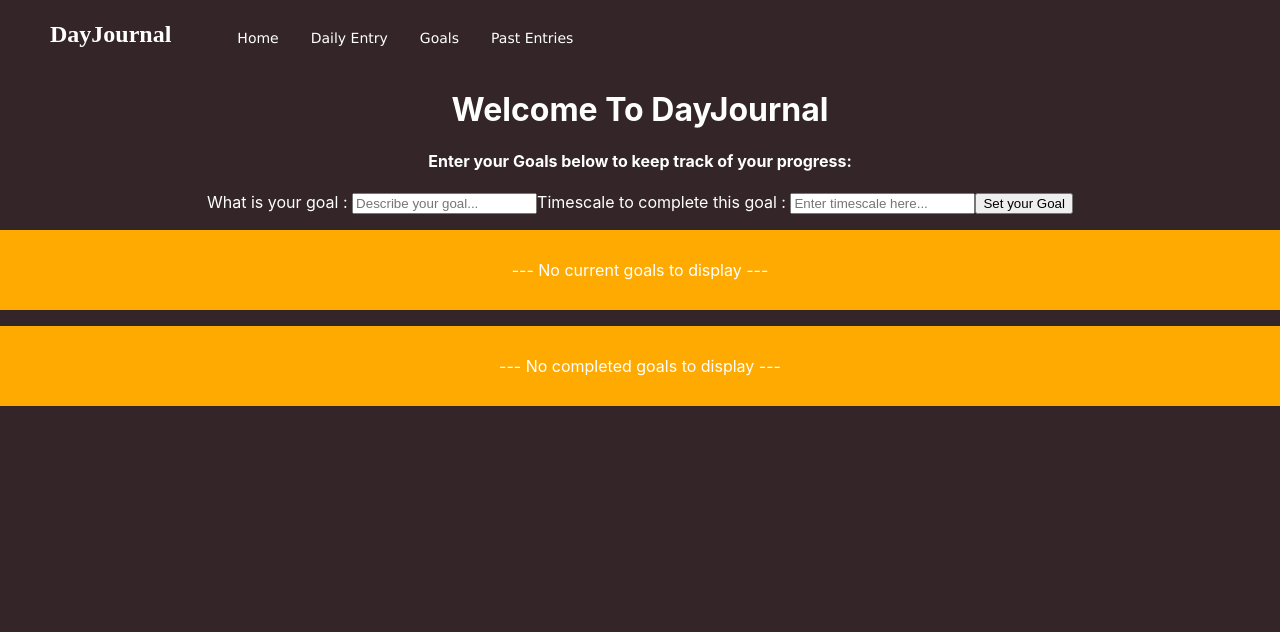
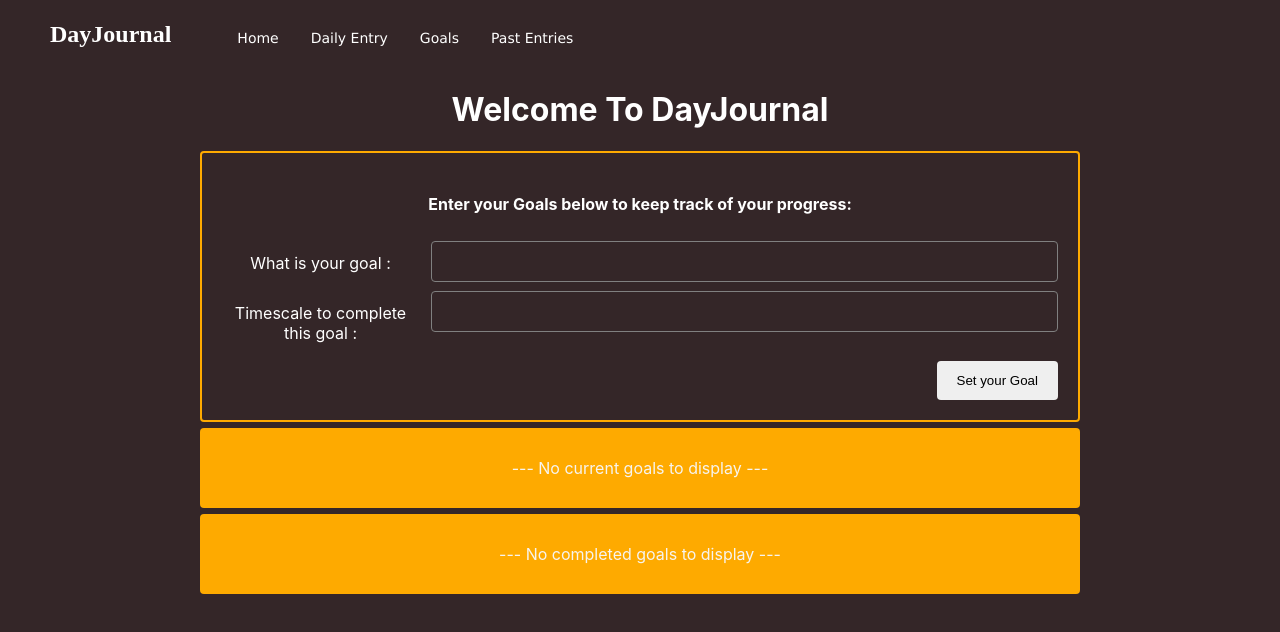
Before and after one commit to sajg1/DailyJournalApp, a React (Create React App) app: page /goals in a window 1280 px wide. Shown: the top 632 px of the page. Built offline with nearby package versions, Linux system fonts and the light colour scheme.

Commit message:
improved layout of form and tables using css.

```diff
--- a/src/components/CompletedGoal.js
+++ b/src/components/CompletedGoal.js
@@ -5,7 +5,7 @@ class CompletedGoal extends Component {
   render() {
     return (
       <tbody>
-        <tr>
+        <tr className="completed-row">
           <td>{this.props.startDate}</td>
           <td>{this.props.goalDescription}</td>
           <td>{this.props.timescale}</td>
--- a/src/components/CompletedGoalTable.js
+++ b/src/components/CompletedGoalTable.js
@@ -21,14 +21,14 @@ class CompletedGoalTable extends Component {
 
     let completedGoalTableDisplay = '';
     if (this.props.completedGoalsList.length === 0) {
-      completedGoalTableDisplay = <p style={{color: "white", backgroundColor: "#feaa00", padding: "30px"}}>--- No completed goals to display ---</p>
+      completedGoalTableDisplay = <p className="no-display">--- No completed goals to display ---</p>
     } else {
       completedGoalTableDisplay =
         <div className="completedGoals">
           <h3>Completed Goals</h3>
           <table className="completedGoalsTable">
             <thead>
-              <tr>
+              <tr className="completed-title-row">
                 <th>Start Date</th>
                 <th>Description</th>
                 <th>TimeScale</th>
--- a/src/components/CurrentGoalTable.js
+++ b/src/components/CurrentGoalTable.js
@@ -23,7 +23,7 @@ class CurrentGoalTable extends Component {
 
     let currentGoalTableDisplay = "";
     if (this.props.goalList.length === 0) {
-      currentGoalTableDisplay = <p style={{color: "white", backgroundColor: "#feaa00", padding:"30px"}}>--- No current goals to display ---</p>
+      currentGoalTableDisplay = <p className="no-display">--- No current goals to display ---</p>
     } else {
       currentGoalTableDisplay =
         <div className="goals">
@@ -42,19 +42,6 @@ class CurrentGoalTable extends Component {
         </div>
     }
 
-
-    // const completedGoalsNode =
-    //   this.props.completedGoalsList.map(completedGoal => {
-    //     return (
-    //       <CurrentGoal
-    //         description={completedGoal.description}
-    //         timescale={completedGoal.timescale}
-    //         id={completedGoal.id}
-    //         key={completedGoal.id}
-    //       />
-    //     )
-    //   })
-
     return (
       <div>
         <GoalForm handleGoalToSubmit={this.props.handleGoalToSubmit}/>
--- a/src/components/GoalForm.js
+++ b/src/components/GoalForm.js
@@ -1,4 +1,5 @@
 import React, { Component } from 'react';
+import '../style/GoalFormStyle.css';
 
 class GoalForm extends Component {
   constructor(props) {
@@ -49,14 +50,28 @@ class GoalForm extends Component {
   }
   render() {
     return(
-      <div className="goalForm">
+      <div className="goal-form">
         <h4>Enter your Goals below to keep track of your progress: </h4>
         <form onSubmit={this.handleGoalSubmit}>
-          <label htmlFor="goal-description">What is your goal : </label>
-          <input value={this.state.goalDescription} onChange={this.handleGoalChange} id="goal-description" placeholder="Describe your goal..."></input>
-          <label htmlFor="timescale">Timescale to complete this goal : </label>
-          <input value={this.state.timescale} onChange={this.handleTimeScaleChange} id="timescale" placeholder="Enter timescale here..."></input>
-          <input type="submit" value="Set your Goal"></input>
+          <div className="row">
+            <div className="col-25">
+              <label htmlFor="goal-description">What is your goal : </label>
+            </div>
+            <div className="col-75">
+              <input value={this.state.goalDescription} type="text" onChange={this.handleGoalChange} id="goal-description"></input>
+            </div>
+          </div>
+          <div className="row">
+            <div className="col-25">
+              <label htmlFor="timescale">Timescale to complete this goal : </label>
+            </div>
+            <div className="col-75">
+            <input value={this.state.timescale} type="text" onChange={this.handleTimeScaleChange} id="timescale"></input>
+            </div>
+          </div>
+          <div className="row">
+            <input className="pretty-button" type="submit" value="Set your Goal"></input>
+          </div>
         </form>
       </div>
     );
--- a/src/components/JournalEntryList.js
+++ b/src/components/JournalEntryList.js
@@ -24,7 +24,7 @@ class JournalEntryList extends Component {
 
     let journalEntryListDisplay = "";
     if (this.props.entries.length === 0) {
-      journalEntryListDisplay = <p style={{color:"white", backgroundColor:"#feaa00", padding: "30px"}}>--- No entries to display ---</p>
+      journalEntryListDisplay = <p className="no-display">--- No entries to display ---</p>
     } else {
       journalEntryListDisplay =
         <div>
--- /dev/null
+++ b/src/style/GoalFormStyle.css
@@ -0,0 +1,54 @@
+* {
+  box-sizing: border-box;
+}
+
+.goal-form {
+  border: 2px solid #feaa00;
+  padding: 20px;
+  border-radius: 4px;
+  margin: 0 200px 0 200px;
+
+}
+label {
+  display: inline-block;
+  padding: 12px 12px 12px 0;
+}
+input[type=text] {
+  width: 100%;
+  padding: 12px ;
+  border: 1px solid grey;
+  background-color: #342628;
+  color: #f7f4ef;
+  border-radius: 4px;
+  resize: vertical;
+}
+
+input[type=submit] {
+  padding: 12px 20px;
+  border: none;
+  border-radius: 4px;
+  cursor: pointer;
+  float: right;
+  margin-top: 6px;
+}
+
+input[type=submit]:hover {
+  background-color: #feaa00;
+}
+.col-25 {
+  float:left;
+  width: 25%;
+  margin-top: 6px;
+}
+
+.col-75 {
+  float:left;
+  width: 75%;
+  margin-top: 6px;
+}
+
+.row:after {
+  content: "";
+  display: table;
+  clear: both;
+}
--- a/src/style/JournalEntryListStyle.css
+++ b/src/style/JournalEntryListStyle.css
@@ -3,27 +3,22 @@
   flex-direction: column;
   align-items: center;
   justify-content: center;
-}
-
-table {
-  border-collapse:collapse;
+  border-collapse: collapse;
 }
 
 td, th {
-  width: 250px;
+  max-width: 250px;
+  margin: auto;
   padding: 0.5rem;
   text-align: center;
+  word-wrap: break-word;
 
 }
 
-th {
-  background-color: #788402;
-}
-
 .title-row {
-  border-bottom: 2px solid white;
+  border-bottom: 2px solid #788402;
 }
 
 .last-row {
-  border-bottom: 2px solid white;
+  border-bottom: 1px solid grey;
 }
--- a/src/style/LongTermGoalTableStyle.css
+++ b/src/style/LongTermGoalTableStyle.css
@@ -4,22 +4,29 @@
   flex-direction: column;
   align-items: center;
   justify-content: center;
+  border-collapse: collapse;
 }
 
-table {
-  border-collapse:collapse;
-
+.completed-title-row {
+  border-bottom: 2px solid #788402;
 }
 
 td, th {
   width: 250px;
   padding: 0.5rem;
   text-align: center;
+  word-wrap: break-word;
 
 }
 
-th {
-  border-top: white;
-  background-color: #788402;
-  border-color: #342628;
+.completed-row {
+  border-bottom: 1px solid grey;
 }
+
+.no-display {
+  color: #f7f4ef;
+  background-color: #feaa00;
+  padding: 30px;
+  border-radius: 4px;
+  margin: 6px 200px 6px 200px;
+}
--- a/src/style/NavBar.css
+++ b/src/style/NavBar.css
@@ -30,5 +30,6 @@ li {
 
 .text-link:hover {
   background-color: #f7f4ef;
+  border-radius: 4px;
   color: #342628;
 }
```
Also changed, not shown: 1 other file (tests, documents, lock files or other folders).
